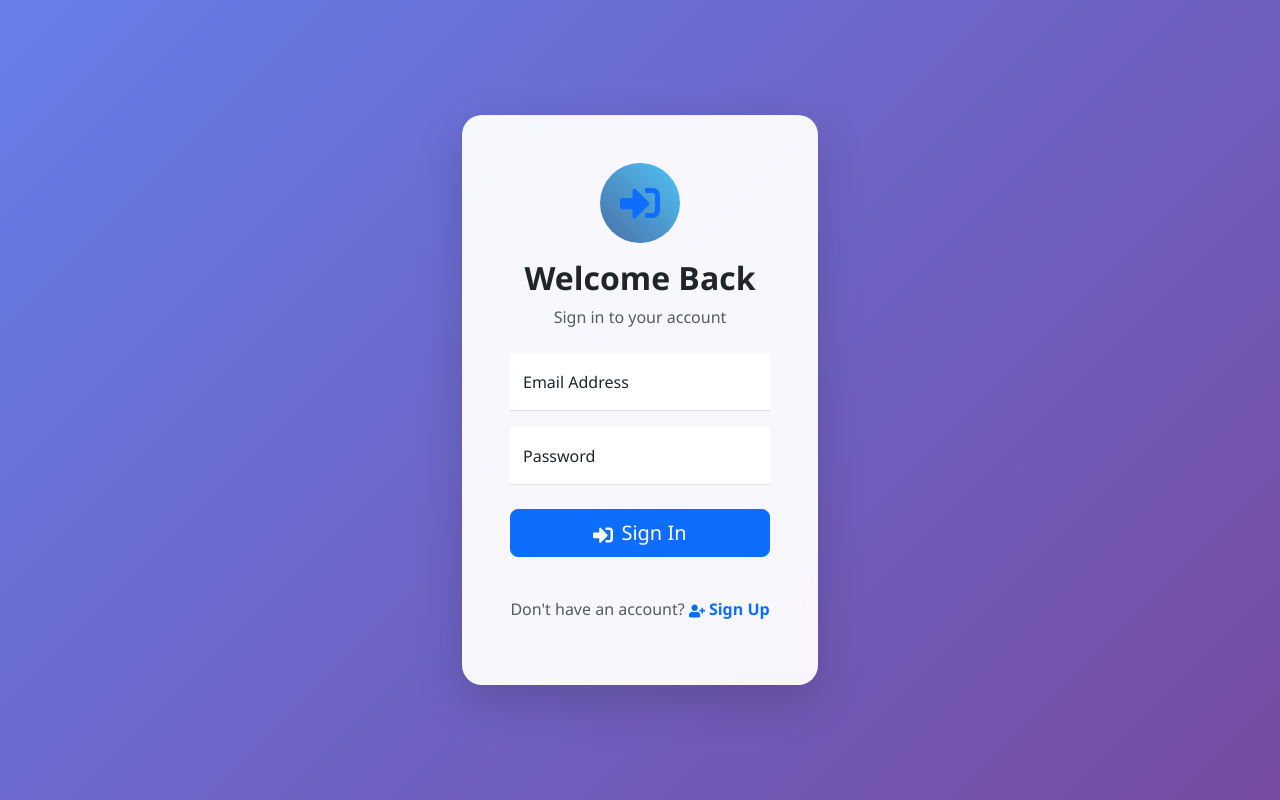
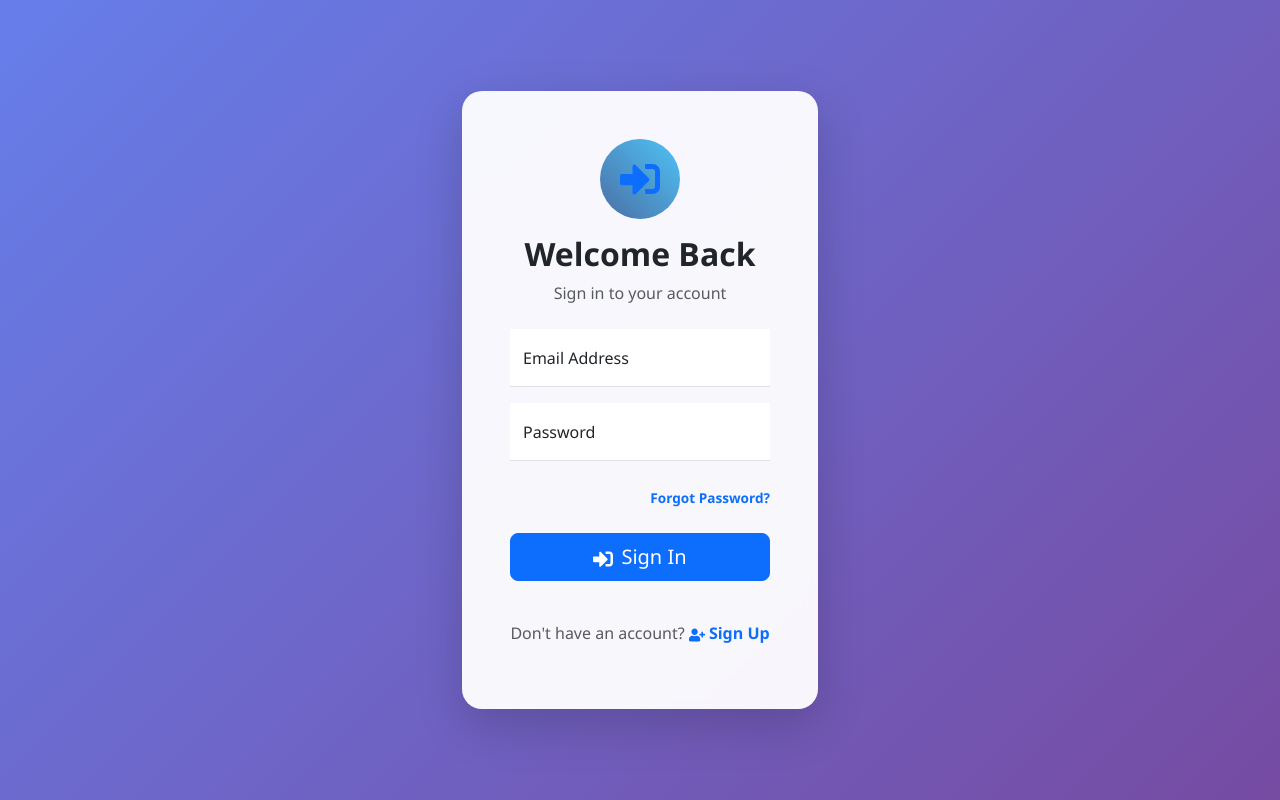
Before and after one commit to engineerabdullahrafique-crypto/contact-management-system-v1.0.0, a React (Create React App) app in the folder frontend/: page /login in a window 1280 px wide. Built offline with nearby package versions, Linux system fonts and the light colour scheme.

Commit message:
Add forgot password link to Login component

```diff
--- a/frontend/src/components/auth/Login.jsx
+++ b/frontend/src/components/auth/Login.jsx
@@ -100,6 +100,13 @@ const Login = () => {
                     </Form.Control.Feedback>
                   </FloatingLabel>
 
+                   {/* NEW: FORGOT PASSWORD LINK */}
+                  <div className="text-end mb-4">
+                    <Link to="/forgot-password" size="sm" className="text-decoration-none text-primary fw-semibold" style={{ fontSize: '0.85rem' }}>
+                      Forgot Password?
+                    </Link>
+                  </div>
+
                   <Button
                     type="submit"
                     variant="primary"
```
